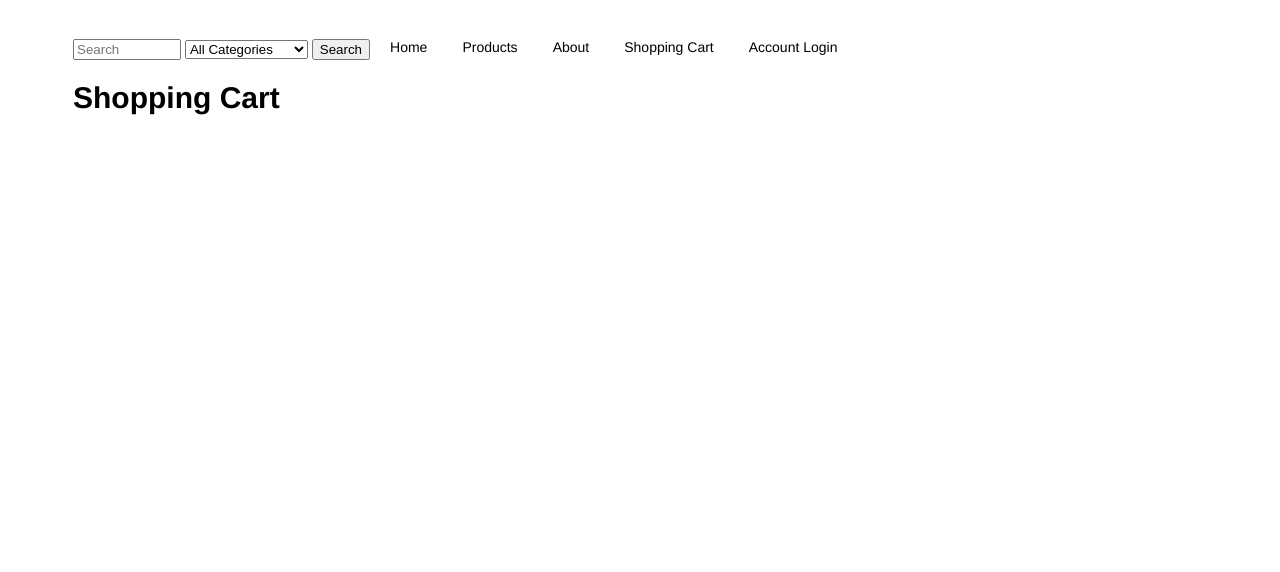
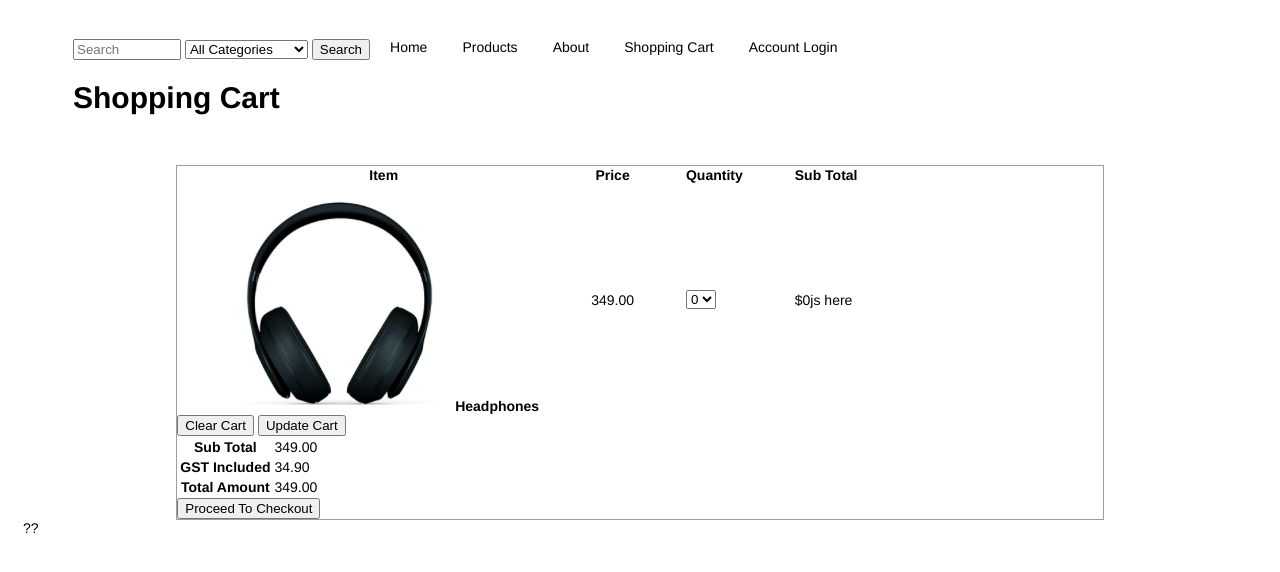
Before and after one commit to eust0015/COMP2772, a PHP site: page /cart.html in a window 1280 px wide. Shown: the top 572 px of the page. Run offline with PHP 8.4, Linux system fonts and the light colour scheme.

Commit message:
JS updated for shopping cart

```diff
--- a/cart.html
+++ b/cart.html
@@ -2,6 +2,7 @@
 <html>
     <head>
         <link rel="stylesheet" href="styles/style.css">
+        <script src="scripts/script.js" defer></script>
         <meta charset="utf-8">
         <meta name="author" content="Group-07" />
         <meta name="description" content="Assignment02" />
@@ -30,7 +31,7 @@
                 <a href="index.html">Home</a>
             </li>
             <li id="list">
-                <a href="products.html">Products</a>
+                <a href="products.php">Products</a>
             </li>
             <li id="list">
                 <a href="about.html">About</a>
@@ -45,5 +46,81 @@
         <br>
         <br>
         <h1>Shopping Cart</h1>
+
+        <div class='cart-container' id='cart-container'>
+            <form action='checkout.php' method='POST' id='cart-form' class='cart-form'>
+                <div id='cart-table' class='cart-table'>
+                    <table id='shopping-cart-table' class='shopping-cart-table'>
+                        <div class='table-header'>
+                            <thead class='table-head'>
+                                <tr>
+                                    <th class='col-item'><span>Item</span></th>
+                                    <th class='col-price'><span>Price</span></th>
+                                    <th class='col-quantity'><span>Quantity</span></th>
+                                    <th class='col-subtotal'><span>Sub Total</span></th>
+                                </tr>
+                            </thead>
+                        </div>
+                        <tbody>
+                            <tr class='item-info'> <!-- THIS WILL NEED TO BE DYNAMIC PENDING NUMBER OF ITEMS IN CART-->
+                                <td class='col-item' data-th='Item'>
+                                    <div class='product-item-details'> <!-- PULL THIS FROM DB -->
+                                        <img src="images/Headphones.png" alt="Headphones">
+                                        <strong class='product-item-name'>Headphones</strong>
+                                    </div>
+                                </td>
+                                <td class='col-price' data-th='Price'><span class='price' id='product-price'>349.00</span></td> <!-- PULL THIS FROM DB -->
+                                <td class='col-quantity' data-th='Quantity'>
+                                    <div class='quantity-control'>
+                                        <select name='quantity-amount' id='quantity-amount'>
+                                            <option value='0'>0</option>
+                                            <option value='1'>1</option>
+                                            <option value='2'>2</option>
+                                            <option value='3'>3</option>
+                                            <option value='4'>4</option>
+                                            <option value='5'>5</option>
+                                        </select>
+                                    </div>
+                                </td>
+                                <td class='col-subtotal' data-th='Subtotal'><span class='price' id='diaplayProductSubtotal'></span>js here</td>
+                            </tr>
+                        </tbody>
+                    </table>
+                </div>
+                <div class='cart-actions'>
+                    <button type='button' name='update-cart-action' class='empty-cart'><span>Clear Cart</span></button>
+                    <button type='submit' name='update-cart-action' class='update-cart'>Update Cart</button>
+                </div>
+
+                <div class='cart-summary'>
+               <div class='cart-totals'>
+                   <table class='data-totals'>
+                      <tbody>
+                          <tr class='sub-total'>
+                              <th class='amount-label'>Sub Total</th>
+                              <td class='amount'>
+                                  <span class='price'>349.00</span>
+                              </td>
+                          </tr>
+                          <tr class='gst'>
+                              <th class='amount-label'>GST Included</th>
+                                <td class='amount'>
+                                    <span class='price'>34.90</span>
+                                </td>
+                          </tr>
+                          <tr class='total-amount'>
+                                <th class='amount-label'>Total Amount</th>
+                                <td class='amount'>
+                                    <span class='price'>349.00</span>
+                                </td>
+                          </tr>
+                      </tbody>
+                   </table>
+               </div>
+            </div>
+            <input type='submit' value='Proceed To Checkout'>
+            </form>
+        </div>
+        <div id="displayName">??</div>
     </body>
 </html>
--- a/scripts/script.js
+++ b/scripts/script.js
@@ -0,0 +1,17 @@
+function getProductPrice(){
+    productPrice = document.querySelector('#product-price').textContent;
+}
+
+function getQuantity(){
+    productQuantity = document.querySelector('#quantity-amount').value;
+}
+
+function displaySubtotal(){
+    getProductPrice();
+    getQuantity();
+    subtotal = document.querySelector('#diaplayProductSubtotal').textContent = "$" + productPrice * productQuantity;
+}
+displaySubtotal();
+
+
+document.querySelector('#update-cart').addEventListener("click", displaySubtotal);
--- a/styles/style.css
+++ b/styles/style.css
@@ -90,3 +90,7 @@ html{
     margin: auto;
     margin-top: 50px;
   }
+  .shopping-cart-table{
+    border-collapse: separate;
+    border-spacing: 50px 0;
+  }
```
Also changed, not shown: cart.php (+20 -16 lines), 1 other file.
